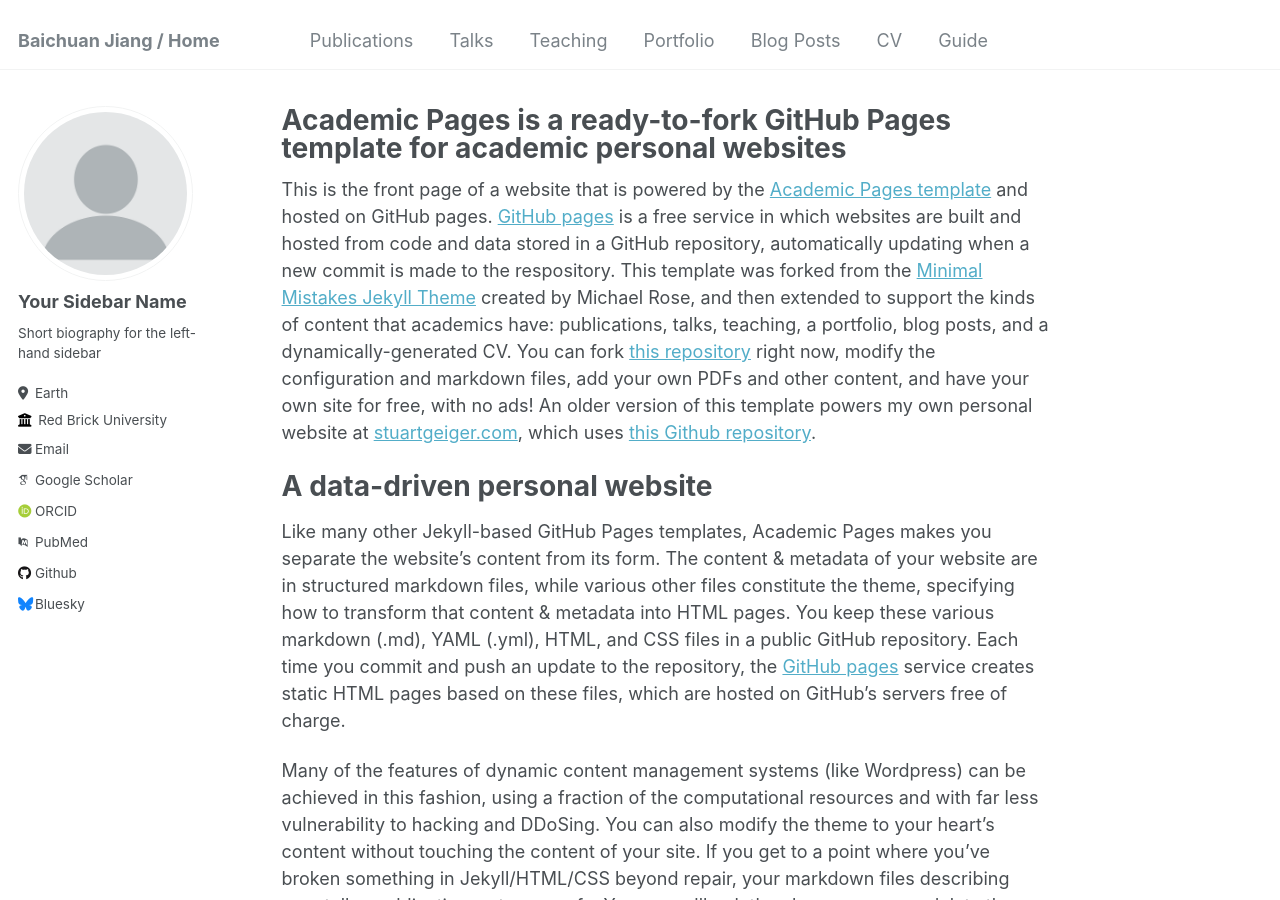
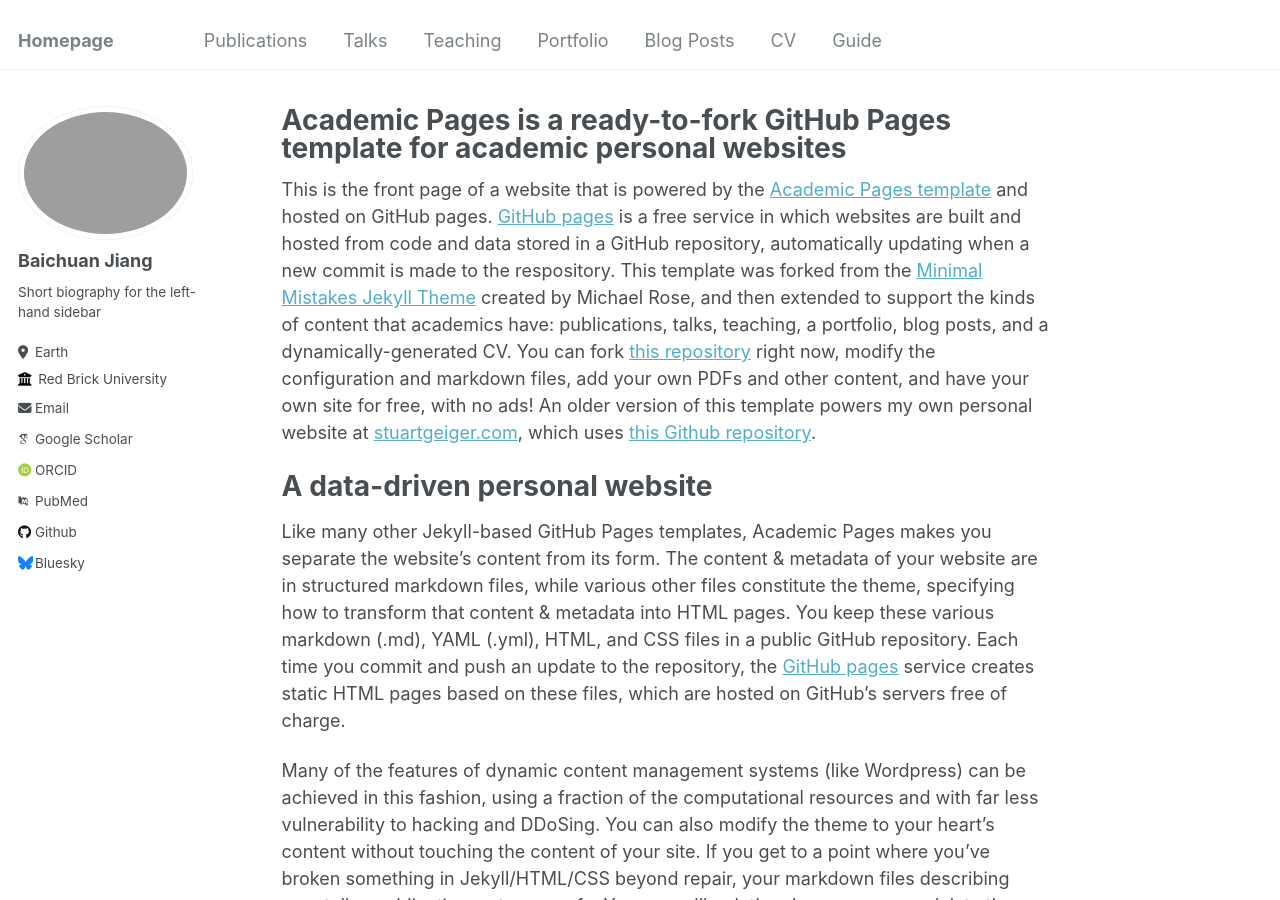
Before and after one commit to bcjiang/bcjiang.github.io, a Jekyll site: the page built from _pages/about.md, in a window 1280 px wide and 900 px high. Built offline with Jekyll 4.4.1, drawn with Linux system fonts in a browser that asks for light colours; some web fonts are replaced.

Commit message:
Add head photo

```diff
--- a/_config.yml
+++ b/_config.yml
@@ -8,7 +8,7 @@
 
 # Basic Site Settings
 locale                   : "en-US"
-title                    : "Baichuan Jiang / Home"
+title                    : "Homepage"
 title_separator          : "-"
 name                     : &name "Baichuan Jiang"
 description              : &description "personal description"
@@ -21,8 +21,8 @@ repository               : "academicpages/academicpages.github.io"
 #               Additional customization can be done by editing /_includes/author-profile.html
 author:
   # Biographic information
-  avatar           : "profile.png"
-  name             : "Your Sidebar Name"
+  avatar           : "head_photo.jpg"
+  name             : "Baichuan Jiang"
   pronouns         : # example: "she/her"
   bio              : "Short biography for the left-hand sidebar"
   location         : "Earth"
```
